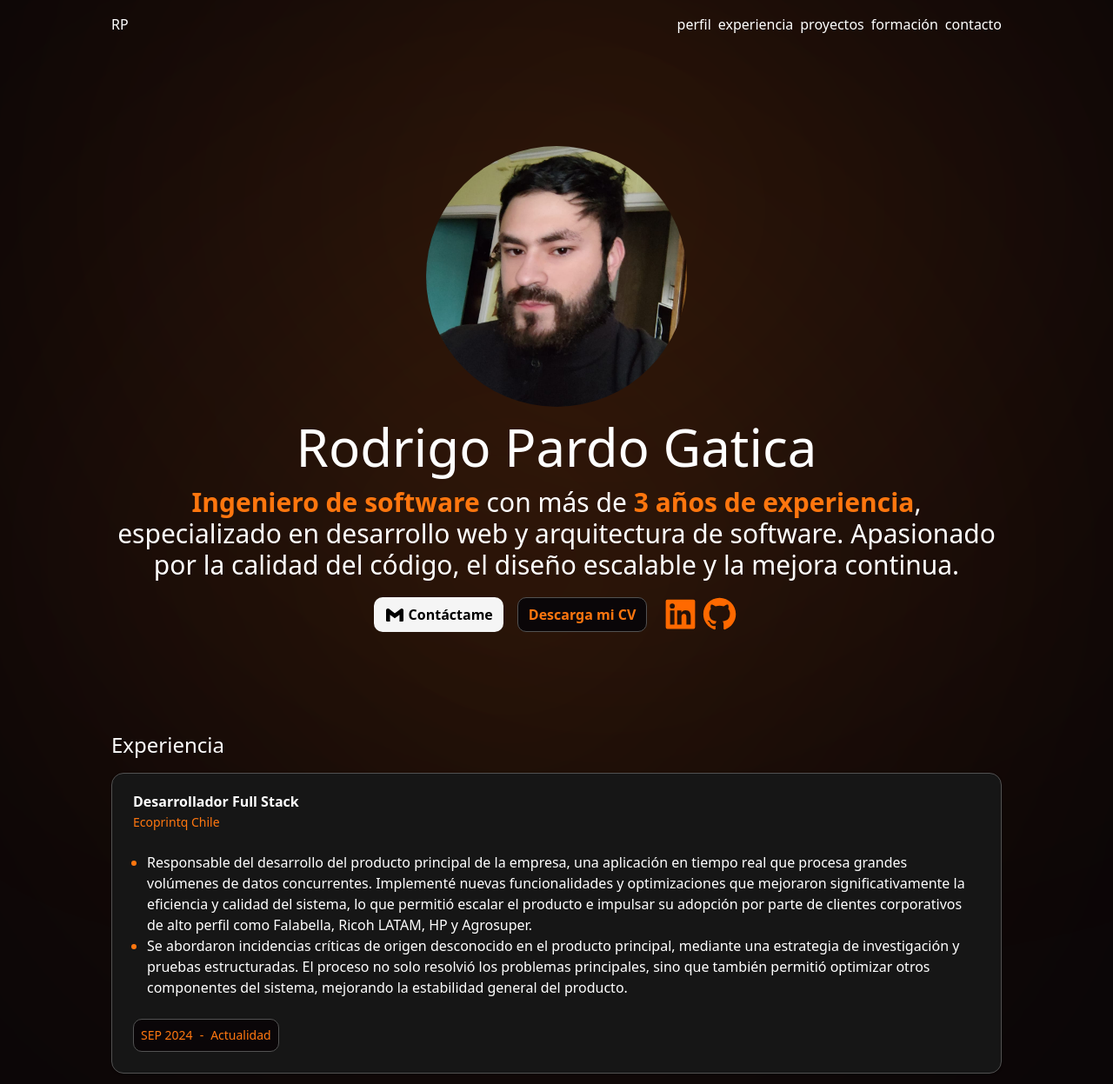
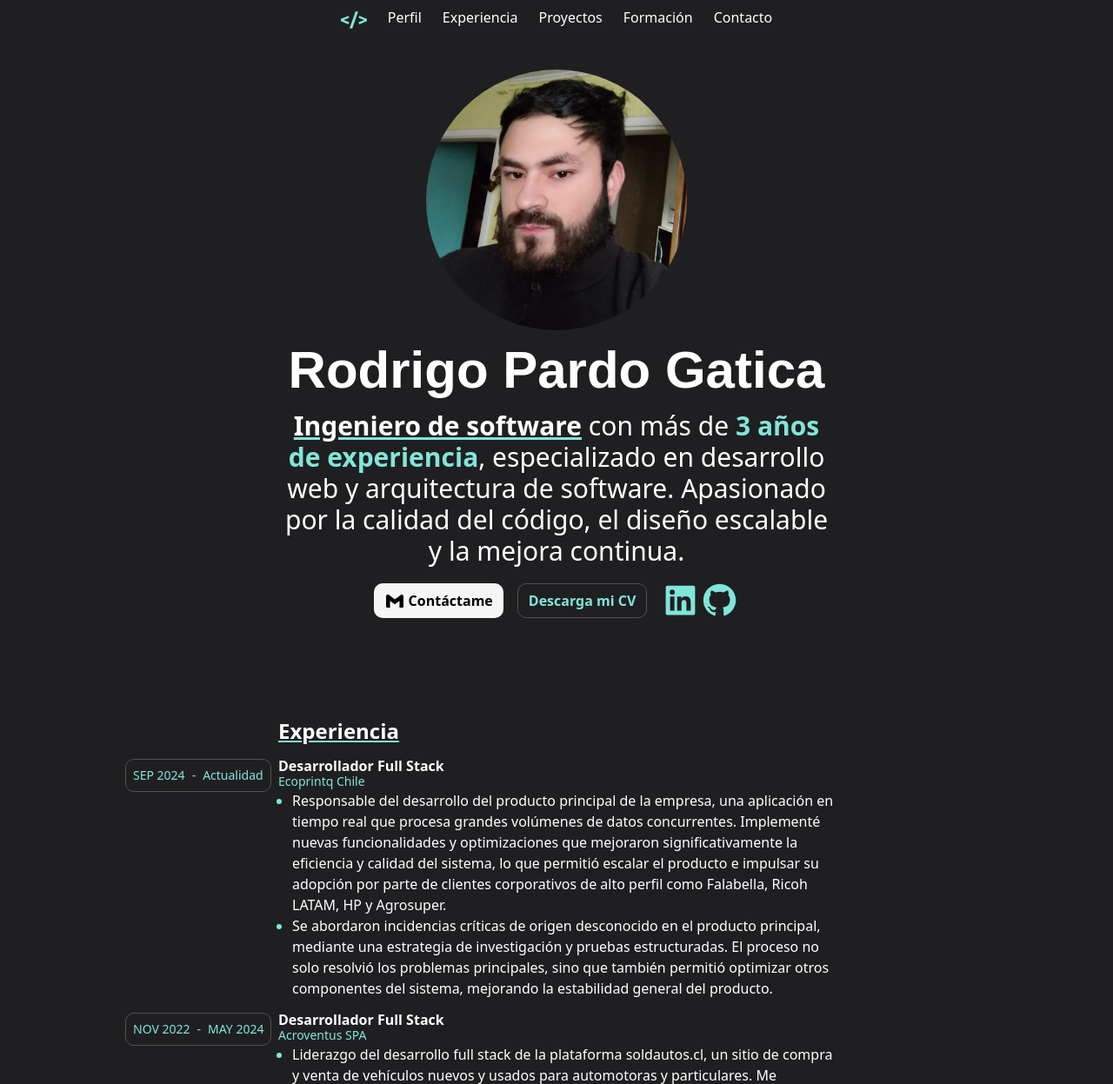
Before and after one commit to RodrigoPardo19/portafolio, an Astro site: page / in a window 1280 px wide. Shown: the top 1247 px of the page at 87% size. Built offline with nearby package versions, Linux system fonts and the light colour scheme; Astro itself is replaced by a stand-in of ours.

Commit message:
add navbar

```diff
--- a/package.json
+++ b/package.json
@@ -11,6 +11,7 @@
   "dependencies": {
     "@astrojs/mdx": "^4.2.6",
     "@astrojs/react": "^4.2.7",
+    "@fontsource/m-plus-rounded-1c": "^5.2.5",
     "@radix-ui/react-avatar": "^1.1.9",
     "@radix-ui/react-slot": "^1.2.2",
     "@radix-ui/react-tooltip": "^1.2.6",
--- /dev/null
+++ b/src/components/DevIcon.tsx
@@ -0,0 +1,7 @@
+export default function DevIcon() {
+  return (
+    <a href="#">
+      <svg xmlns="http://www.w3.org/2000/svg" width={30} height={30} viewBox="0 0 128 128"><path fill="#81e6d9" d="m87.195 53.445l3.188-9.777a.35.35 0 0 1 .18-.2a.32.32 0 0 1 .265-.003l36.75 15.36c.121.05.203.167.207.296l-.012 10.242a.33.33 0 0 1-.207.297l-36.75 15.352a.32.32 0 0 1-.265-.004a.33.33 0 0 1-.176-.203l-3.18-9.774a.333.333 0 0 1 .196-.414l26.148-10.074a.34.34 0 0 0 .215-.313a.33.33 0 0 0-.215-.308L87.391 53.859a.333.333 0 0 1-.196-.414M14.172 64.52l26.2 10.109a.31.31 0 0 1 .187.379l-3.211 9.808a.3.3 0 0 1-.168.184a.3.3 0 0 1-.246 0L.188 69.66A.3.3 0 0 1 0 69.371v-10.27a.3.3 0 0 1 .188-.288l36.757-15.348a.3.3 0 0 1 .246 0a.32.32 0 0 1 .168.183l3.207 9.817a.31.31 0 0 1-.183.383L14.172 63.94a.308.308 0 0 0 0 .578Zm28.75 40.476l28.89-82.437a.33.33 0 0 1 .32-.215h12.411a.33.33 0 0 1 .309.445l-28.75 82.434a.33.33 0 0 1-.309.218H43.23a.32.32 0 0 1-.27-.144a.32.32 0 0 1-.038-.3Zm0 0"></path></svg>
+    </a>
+  )
+}
--- a/src/components/Footer.tsx
+++ b/src/components/Footer.tsx
@@ -4,6 +4,6 @@ interface Props {
 
 export default function Footer({ year }: Props) {
   return (
-    <footer className="py-8 text-center text-neutral-300">Rodrigo Pardo Gatica © {year}.</footer>
+    <footer className="text-sm py-8 text-center text-neutral-400">© {year} Rodrigo Pardo. All Rights Reserved.</footer>
   )
 }
--- a/src/components/GithubLogo.tsx
+++ b/src/components/GithubLogo.tsx
@@ -1,7 +1,7 @@
 export default function GithubLogo() {
   return (
     <a href="https://github.com/RodrigoPardo19" target="_blank">
-      <svg className="cursor-pointer" xmlns="http://www.w3.org/2000/svg" width={45} height={45} viewBox="0 0 24 24"><path fill="#ff6900" fillRule="evenodd" d="M12.026 2c-5.509 0-9.974 4.465-9.974 9.974c0 4.406 2.857 8.145 6.821 9.465c.499.09.679-.217.679-.481c0-.237-.008-.865-.011-1.696c-2.775.602-3.361-1.338-3.361-1.338c-.452-1.152-1.107-1.459-1.107-1.459c-.905-.619.069-.605.069-.605c1.002.07 1.527 1.028 1.527 1.028c.89 1.524 2.336 1.084 2.902.829c.091-.645.351-1.085.635-1.334c-2.214-.251-4.542-1.107-4.542-4.93c0-1.087.389-1.979 1.024-2.675c-.101-.253-.446-1.268.099-2.64c0 0 .837-.269 2.742 1.021a9.6 9.6 0 0 1 2.496-.336a9.6 9.6 0 0 1 2.496.336c1.906-1.291 2.742-1.021 2.742-1.021c.545 1.372.203 2.387.099 2.64c.64.696 1.024 1.587 1.024 2.675c0 3.833-2.33 4.675-4.552 4.922c.355.308.675.916.675 1.846c0 1.334-.012 2.41-.012 2.737c0 .267.178.577.687.479C19.146 20.115 22 16.379 22 11.974C22 6.465 17.535 2 12.026 2" clipRule="evenodd"></path></svg>
+      <svg className="cursor-pointer" xmlns="http://www.w3.org/2000/svg" width={45} height={45} viewBox="0 0 24 24"><path fill="#81e6d9" fillRule="evenodd" d="M12.026 2c-5.509 0-9.974 4.465-9.974 9.974c0 4.406 2.857 8.145 6.821 9.465c.499.09.679-.217.679-.481c0-.237-.008-.865-.011-1.696c-2.775.602-3.361-1.338-3.361-1.338c-.452-1.152-1.107-1.459-1.107-1.459c-.905-.619.069-.605.069-.605c1.002.07 1.527 1.028 1.527 1.028c.89 1.524 2.336 1.084 2.902.829c.091-.645.351-1.085.635-1.334c-2.214-.251-4.542-1.107-4.542-4.93c0-1.087.389-1.979 1.024-2.675c-.101-.253-.446-1.268.099-2.64c0 0 .837-.269 2.742 1.021a9.6 9.6 0 0 1 2.496-.336a9.6 9.6 0 0 1 2.496.336c1.906-1.291 2.742-1.021 2.742-1.021c.545 1.372.203 2.387.099 2.64c.64.696 1.024 1.587 1.024 2.675c0 3.833-2.33 4.675-4.552 4.922c.355.308.675.916.675 1.846c0 1.334-.012 2.41-.012 2.737c0 .267.178.577.687.479C19.146 20.115 22 16.379 22 11.974C22 6.465 17.535 2 12.026 2" clipRule="evenodd"></path></svg>
     </a>
   )
 }
--- a/src/components/JobCard.tsx
+++ b/src/components/JobCard.tsx
@@ -10,19 +10,19 @@ interface Props {
 
 export default function JobCard({ title, description, organization, startDate, endDate }: Props) {
   return (
-    <Card className="border bg-background-2">
-      <CardHeader>
+    <div className="border-none bg-transparent relative">
+      <div>
         <CardTitle className="text-white">{title}</CardTitle>
         <CardDescription className="text-primary">{organization}</CardDescription>
-      </CardHeader>
-      <CardContent className="text-white">
+      </div>
+      <div className="text-white">
         {Array.isArray(description) ? (<ul className="list-disc pl-4">{description.map(d => (<li className="marker:text-primary" key={d}>{d}</li>))}</ul>) : <p>{description}</p>}
-      </CardContent>
-      <CardFooter className="flex gap-2 w-fit text-primary bg-background border rounded-lg p-2 ml-6 text-sm">
+      </div>
+      <div className="flex gap-2 w-fit text-primary bg-background border rounded-lg p-2 ml-6 text-sm absolute top-0 -left-[12.5rem]">
         <p className="">{startDate}</p>
         <p>-</p>
-        <p className="">{endDate ?? 'Actualidad'}</p>
-      </CardFooter>
-    </Card>
+        <p>{endDate ?? 'Actualidad'}</p>
+      </div>
+    </div>
   )
 }
--- a/src/components/LinkedinLogo.tsx
+++ b/src/components/LinkedinLogo.tsx
@@ -1,7 +1,7 @@
 export default function LinkedinLogo() {
   return (
     <a href="https://www.linkedin.com/in/rodrigo-pardo-gatica-07331b218" target="_blank">
-      <svg className="cursor-pointer" xmlns="http://www.w3.org/2000/svg" width={45} height={45} viewBox="0 0 24 24"><path fill="#ff6900" d="M20 3H4a1 1 0 0 0-1 1v16a1 1 0 0 0 1 1h16a1 1 0 0 0 1-1V4a1 1 0 0 0-1-1M8.339 18.337H5.667v-8.59h2.672zM7.003 8.574a1.548 1.548 0 1 1 0-3.096a1.548 1.548 0 0 1 0 3.096m11.335 9.763h-2.669V14.16c0-.996-.018-2.277-1.388-2.277c-1.39 0-1.601 1.086-1.601 2.207v4.248h-2.667v-8.59h2.56v1.174h.037c.355-.675 1.227-1.387 2.524-1.387c2.704 0 3.203 1.778 3.203 4.092v4.71z"></path></svg>
+      <svg className="cursor-pointer" xmlns="http://www.w3.org/2000/svg" width={45} height={45} viewBox="0 0 24 24"><path fill="#81e6d9" d="M20 3H4a1 1 0 0 0-1 1v16a1 1 0 0 0 1 1h16a1 1 0 0 0 1-1V4a1 1 0 0 0-1-1M8.339 18.337H5.667v-8.59h2.672zM7.003 8.574a1.548 1.548 0 1 1 0-3.096a1.548 1.548 0 0 1 0 3.096m11.335 9.763h-2.669V14.16c0-.996-.018-2.277-1.388-2.277c-1.39 0-1.601 1.086-1.601 2.207v4.248h-2.667v-8.59h2.56v1.174h.037c.355-.675 1.227-1.387 2.524-1.387c2.704 0 3.203 1.778 3.203 4.092v4.71z"></path></svg>
     </a>
   )
 }
--- a/src/components/Navbar.tsx
+++ b/src/components/Navbar.tsx
@@ -1,3 +1,5 @@
+import DevIcon from "./DevIcon";
+
 interface MenuOption {
   option: string;
   url: string;
@@ -5,18 +7,19 @@ interface MenuOption {
 
 export default function Navbar() {
   const menu: MenuOption[] = [
-    { option: 'perfil', url: 'profile' },
-    { option: 'experiencia', url: 'experience' },
-    { option: 'proyectos', url: 'projects' },
-    { option: 'formación', url: 'formation' },
-    { option: 'contacto', url: 'contact' },
+    { option: 'Perfil', url: 'profile' },
+    { option: 'Experiencia', url: 'experience' },
+    { option: 'Proyectos', url: 'projects' },
+    { option: 'Formación', url: 'formation' },
+    { option: 'Contacto', url: 'contact' },
   ]
 
   return (
-    <nav className="flex justify-between items-center py-4">
-      {/* <img src="" /> */}
-      <p>RP</p>
-      <ul className="flex gap-2">
+    <nav className="px-4 py-2 fixed left-1/2 -translate-x-1/2 bg-[#20202380] backdrop-blur-md z-50 max-w-screen-sm w-full flex justify-center rounded-b">
+      <ul className="flex gap-6">
+        <li>
+          <DevIcon />
+        </li>
         {menu.map(option => (<li key={option.option}>
           <a href={`#${option.url}`}>{option.option}</a>
         </li>))}
--- a/src/components/ProjectCard.tsx
+++ b/src/components/ProjectCard.tsx
@@ -22,14 +22,14 @@ interface Props {
 
 export default function ProjectCard({ title, description, stack, url }: Props) {
   return (
-    <Card className="border bg-background-2 basis-[49%]">
+    <Card className="border bg-background-2 basis-[48%]">
       <CardHeader>
         <CardTitle className="text-white">{title}</CardTitle>
         <CardDescription className="">{description}</CardDescription>
       </CardHeader>
       <CardFooter>
         {
-          <ul className="flex flew-row gap-2 flew-wrap">
+          <ul className="flex gap-2 flex-wrap">
             <TooltipProvider>
               {stack.map((technology) => (
                 <Tooltip key={technology.name}>
--- a/src/layouts/main.astro
+++ b/src/layouts/main.astro
@@ -1,5 +1,6 @@
 ---
 import '../styles/global.css';
+import '@fontsource/m-plus-rounded-1c';
 const { content } = Astro.props;
 ---
 
--- a/src/pages/index.astro
+++ b/src/pages/index.astro
@@ -150,17 +150,15 @@ const myEmail = 'rodrigo01alexis@gmail.com'
     <title>Rodrigo Pardo</title>
   </head>
 
-  <body class="max-w-screen-lg m-auto bg-background text-white">
-		<div class="absolute bottom-1/2 right-1/3 -z-10 h-[20rem] w-[20rem] rounded-full bg-primary blur-[300px]"></div>
-		<div class="absolute bottom-1 left-1/3 -z-10 h-[20rem] w-[20rem] rounded-full bg-primary blur-[300px]"></div>
+  <body class="max-w-screen-sm m-auto bg-background text-white">
     <main class="flex flex-col gap-8">
       <Navbar />
       <section class="flex flex-col justify-center items-center gap-4 my-20" id="profile">
         <ProfileAvatar client:load />
         <div class="flex justify-center items-center flex-col gap-4">
-          <h1 class="text-6xl">Rodrigo Pardo Gatica</h1>
+          <h1 class="text-6xl font-bold">Rodrigo Pardo Gatica</h1>
           <p class="text-3xl text-center">
-            <strong class="text-primary">Ingeniero de software</strong> con más de <strong class="text-primary">3 años de experiencia</strong>,
+            <a href="#formation"><strong class="text-white underline decoration-primary">Ingeniero de software</strong></a> con más de <strong class="text-primary">3 años de experiencia</strong>,
             especializado en desarrollo web y arquitectura de software.
             Apasionado por la calidad del código, el diseño escalable y la
             mejora continua.
@@ -181,7 +179,7 @@ const myEmail = 'rodrigo01alexis@gmail.com'
         </div>
       </section>
       <section class="flex flex-col gap-4" id="experience">
-        <h2 class="text-2xl">Experiencia</h2>
+        <h2 class="text-2xl font-semibold underline decoration-primary">Experiencia</h2>
         {
           jobs.map((job) => (
             <JobCard
@@ -194,8 +192,10 @@ const myEmail = 'rodrigo01alexis@gmail.com'
           ))
         }
       </section>
-      <section class="flex flex-col gap-4" id="projects">
-        <h2 class="text-2xl">Proyectos</h2>
+      <section class="flex flex-col gap-4 relative" id="projects">
+		    <div class="absolute top-0 right-1/3 -z-10 h-[20rem] w-[20rem] rounded-full bg-primary blur-[300px]"></div>
+		    <div class="absolute bottom-1 left-1/3 -z-10 h-[20rem] w-[20rem] rounded-full bg-primary blur-[300px]"></div>
+        <h2 class="text-2xl font-semibold underline decoration-primary">Proyectos</h2>
         <div class="flex gap-4 flex-wrap">
           {projects.map((job) => (
             <ProjectCard
@@ -207,6 +207,14 @@ const myEmail = 'rodrigo01alexis@gmail.com'
           ))}
         </div>
       </section>
+      <section class="flex flex-col gap-4 relative" id="formation">
+        <h2 class="text-2xl font-semibold underline decoration-primary">Formación</h2>
+        <p>Lorem ipsum dolor sit amet consectetur adipisicing elit. Vero corporis, sequi quia eum dolores aliquid quo enim maiores temporibus? Molestias minus ipsum eius ipsam iure voluptate eos id veritatis doloribus?</p>
+      </section>
+      <section class="flex flex-col gap-4 relative" id="contact">
+        <h2 class="text-2xl font-semibold underline decoration-primary">Contacto</h2>
+        <p>Lorem ipsum dolor sit amet consectetur adipisicing elit. Vero corporis, sequi quia eum dolores aliquid quo enim maiores temporibus? Molestias minus ipsum eius ipsam iure voluptate eos id veritatis doloribus?</p>
+      </section>
     </main>
     <Footer  year={2025}/>
   </body>
--- a/src/styles/global.css
+++ b/src/styles/global.css
@@ -43,14 +43,14 @@
 
 :root {
   --radius: 0.625rem;
-  --background: oklch(0.1283 0.0106 346.94);
+  --background: oklch(0.24 0.0056 285.98);
   --secondary-background: oklch(0.2011 0.0002 306.22);
   --foreground: oklch(0.145 0 0);
   --card: oklch(1 0 0);
   --card-foreground: oklch(0.145 0 0);
   --popover: oklch(1 0 0);
   --popover-foreground: oklch(0.145 0 0);
-  --primary: oklch(0.7416 0.2069 45.53);
+  --primary: oklch(0.86 0.0972 184.89);
   --primary-foreground: oklch(0.985 0 0);
   --secondary: oklch(0.97 0 0);
   --secondary-foreground: oklch(0.205 0 0);
@@ -121,6 +121,10 @@
   }
 }
 
+h1 {
+  font-family: 'M PLUS Rounded 1c', sans-serif;
+}
+
 .bg-background-2 {
   background-color: var(--secondary-background);
 }
```
Also changed, not shown: pnpm-lock.yaml.
